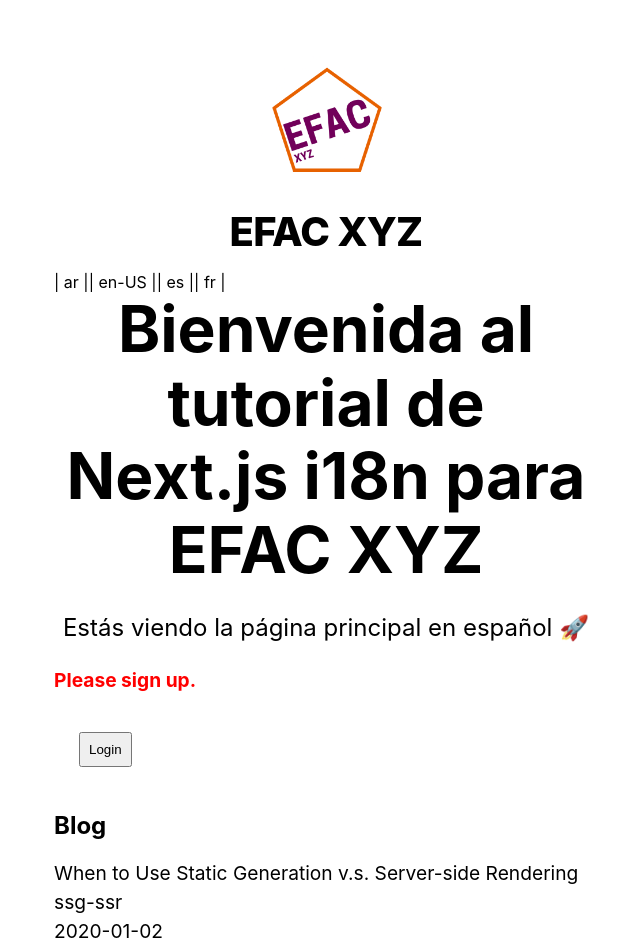
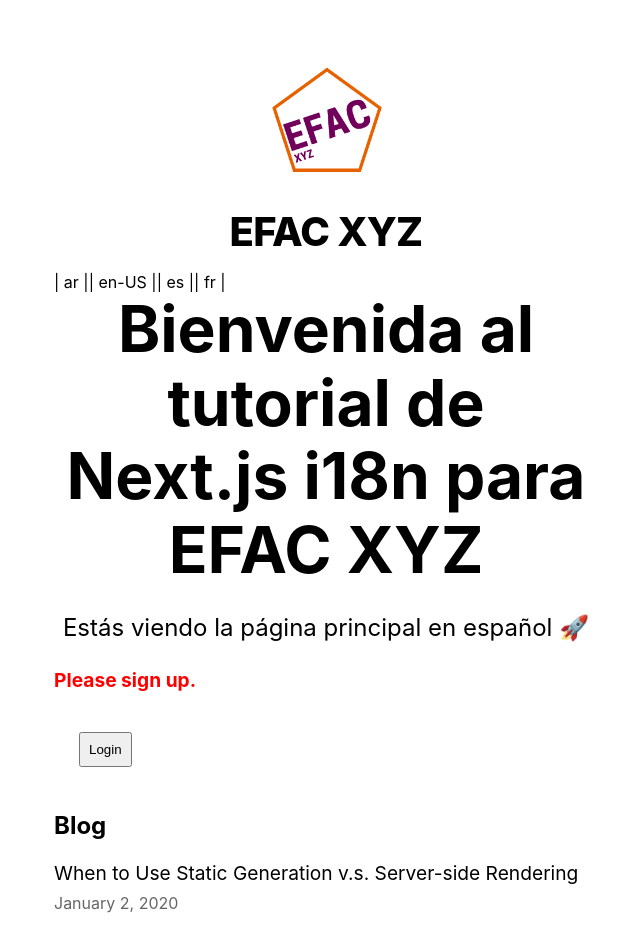
Before and after one commit to opleno/efac.xyz, a Next.js app: page / in a window 1280 px wide. Shown: the top 941 px of the page, without its empty margins (314-954 px from the left). Built offline with nearby package versions, Linux system fonts and the light colour scheme.

Commit message:
add links on index

```diff
--- /dev/null
+++ b/components/date.jsx
@@ -0,0 +1,6 @@
+import { parseISO, format } from "date-fns";
+
+export default function Date({ dateString }) {
+  const date = parseISO(dateString);
+  return <time dateTime={dateString}>{format(date, "LLLL d, yyyy")}</time>;
+}
--- a/package.json
+++ b/package.json
@@ -6,6 +6,7 @@
   },
   "dependencies": {
     "clsx": "^1.2.1",
+    "date-fns": "^2.29.3",
     "gray-matter": "^4.0.3",
     "next": "latest",
     "react": "^18.2.0",
--- a/pages/index.js
+++ b/pages/index.js
@@ -8,6 +8,7 @@
 import LoginControl from "../components/LoginControl.js";
 import Layout from "../components/layout";
 import { getSortedPostsData } from '../lib/posts';
+import Date from '../components/date';
 
 export async function getStaticProps() {
   const allPostsData = getSortedPostsData();
@@ -63,11 +64,11 @@
         <ul className={utilStyles.list}>
           {allPostsData.map(({ id, date, title }) => (
             <li className={utilStyles.listItem} key={id}>
-              {title}
+              <Link href={`/posts/${id}`}>{title}</Link>
               <br />
-              {id}
-              <br />
-              {date}
+              <small className={utilStyles.lightText}>
+                <Date dateString={date} />
+              </small>
             </li>
           ))}
         </ul>
```
Also changed, not shown: pages/posts/[id].jsx (+17 -11 lines), 1 other file (tests, documents, lock files or other folders).
